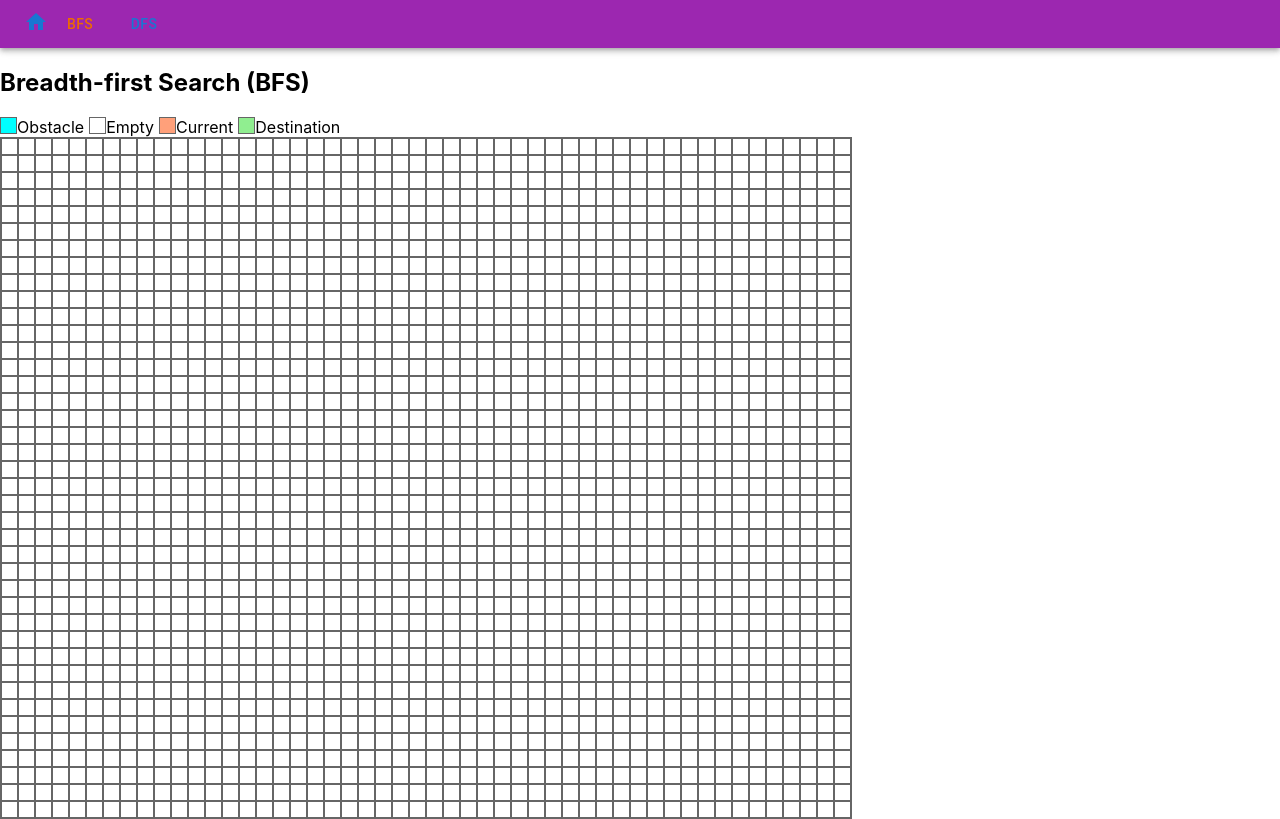
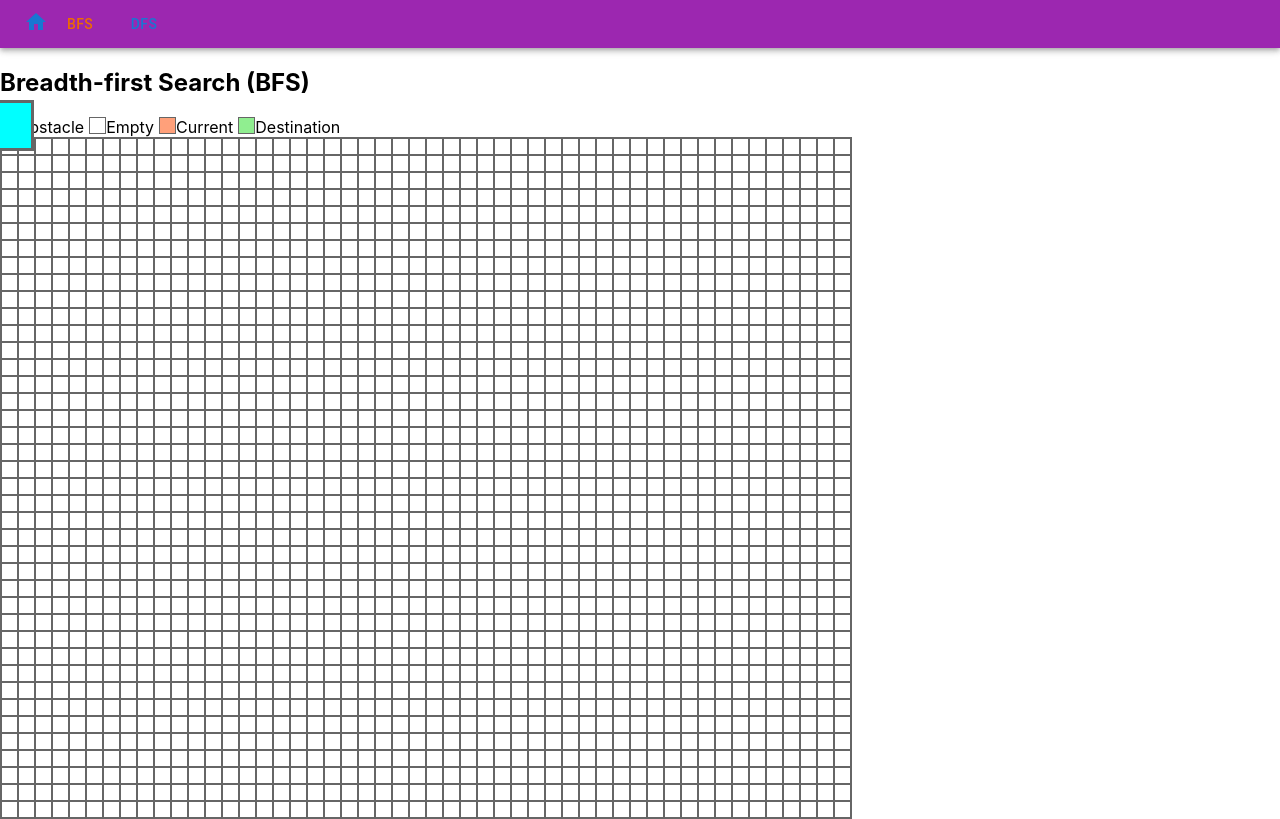
Before and after one commit to lwy123177/lwy123177.github.io, a React (Create React App) app: page /bfs in a window 1280 px wide. In both pictures the pointer is over the element 8 px from the left and 125 px from the top of the page. Built offline with nearby package versions, Linux system fonts and the light colour scheme.

Commit message:
Update to make hovering grid cell bigger

```diff
--- a/src/components/Grid.module.css
+++ b/src/components/Grid.module.css
@@ -14,6 +14,10 @@
   width: 15px;
   height: 15px;
   border: 1px solid #666666;
+  transition: all 0.2s ease-in-out;
+}
+.div-table-col:hover {
+  transform: scale(3);
 }
 .empty {
   background-color: #fff;
```
